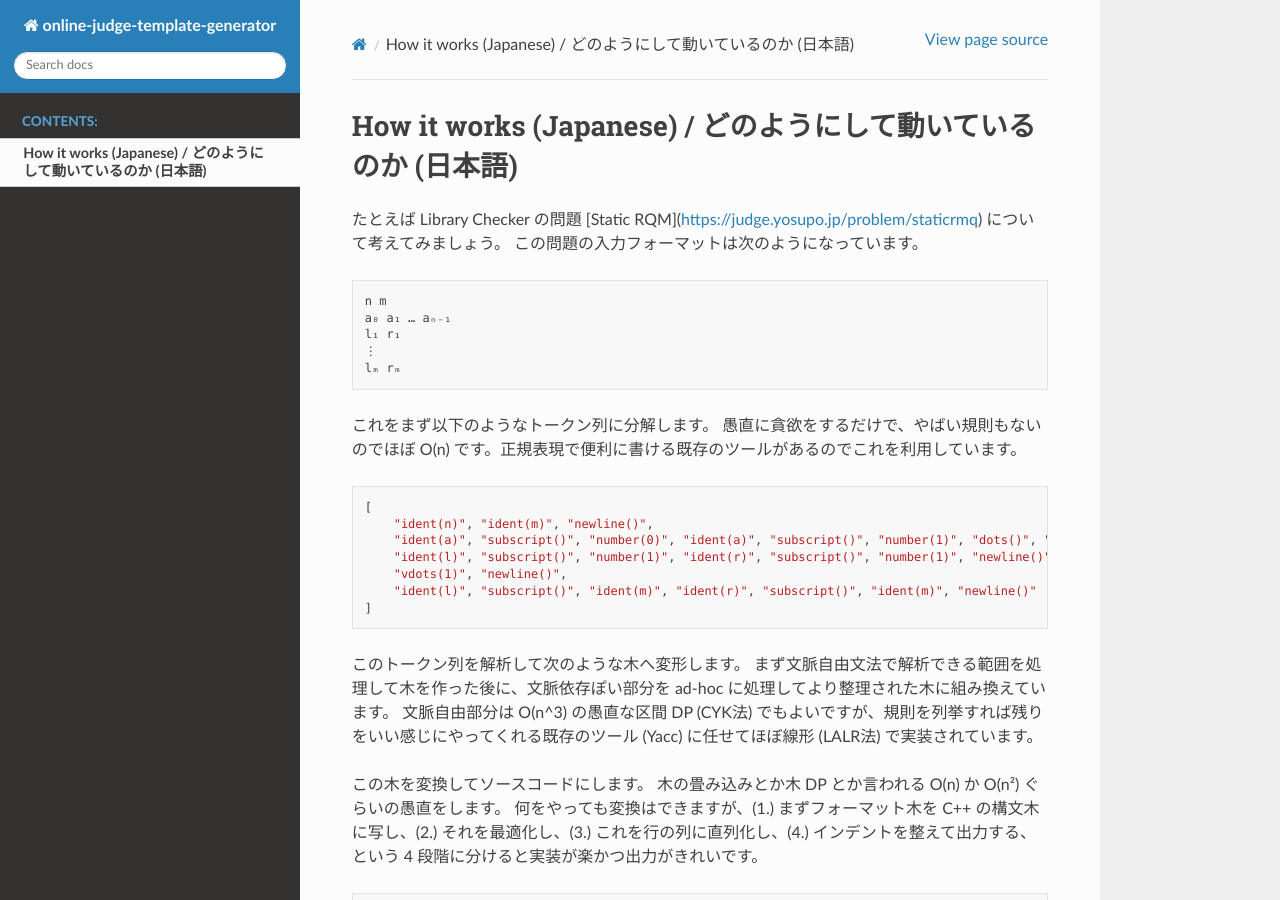
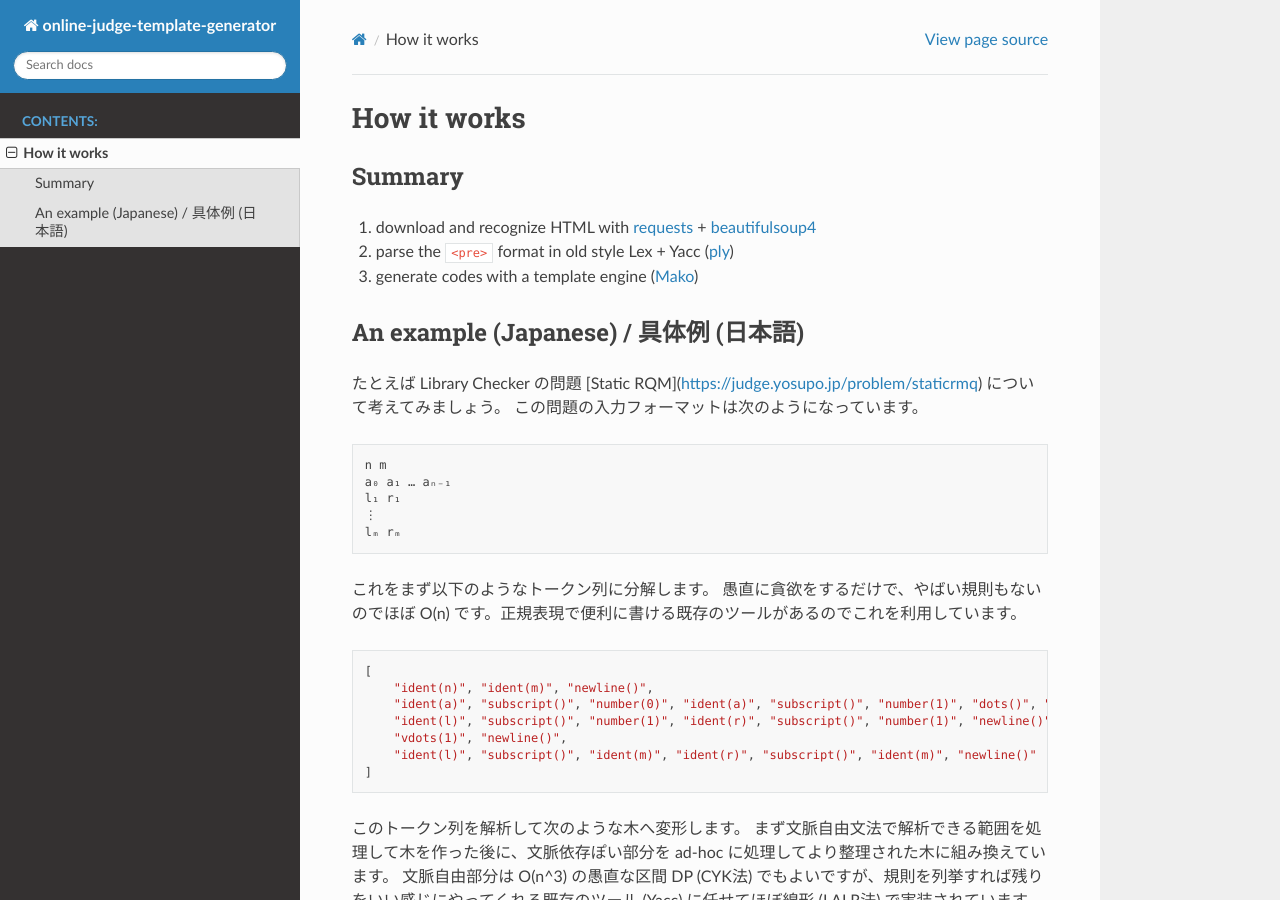
Before and after one commit to online-judge-tools/template-generator, a Sphinx documentation site: the page built from docs/how-it-works.rst, in a window 1280 px wide and 900 px high. Built offline with Sphinx 7.4.7 and the Read the Docs theme 2.0.0, drawn with Linux system fonts in a browser that asks for light colours; pages that are not in the unit, such as notebooks, are missing from menus.

Commit message:
Update docs/how-it-works.rst

```diff
--- a/docs/how-it-works.rst
+++ b/docs/how-it-works.rst
@@ -1,5 +1,16 @@
-How it works (Japanese) / どのようにして動いているのか (日本語)
-============================================================
+How it works
+============
+
+Summary
+-------
+
+#. download and recognize HTML with `requests <https://requests.readthedocs.io/en/master/>`_ + `beautifulsoup4 <https://www.crummy.com/software/BeautifulSoup/>`_
+#. parse the ``<pre>`` format in old style Lex + Yacc (`ply <http://www.dabeaz.com/ply/>`_)
+#. generate codes with a template engine (`Mako <https://www.makotemplates.org/>`_)
+
+
+An example (Japanese) / 具体例 (日本語)
+------------------------------------
 
 たとえば Library Checker の問題 [Static RQM](https://judge.yosupo.jp/problem/staticrmq) について考えてみましょう。
 この問題の入力フォーマットは次のようになっています。
```
Also changed, not shown: README.md (+0 -7 lines).
